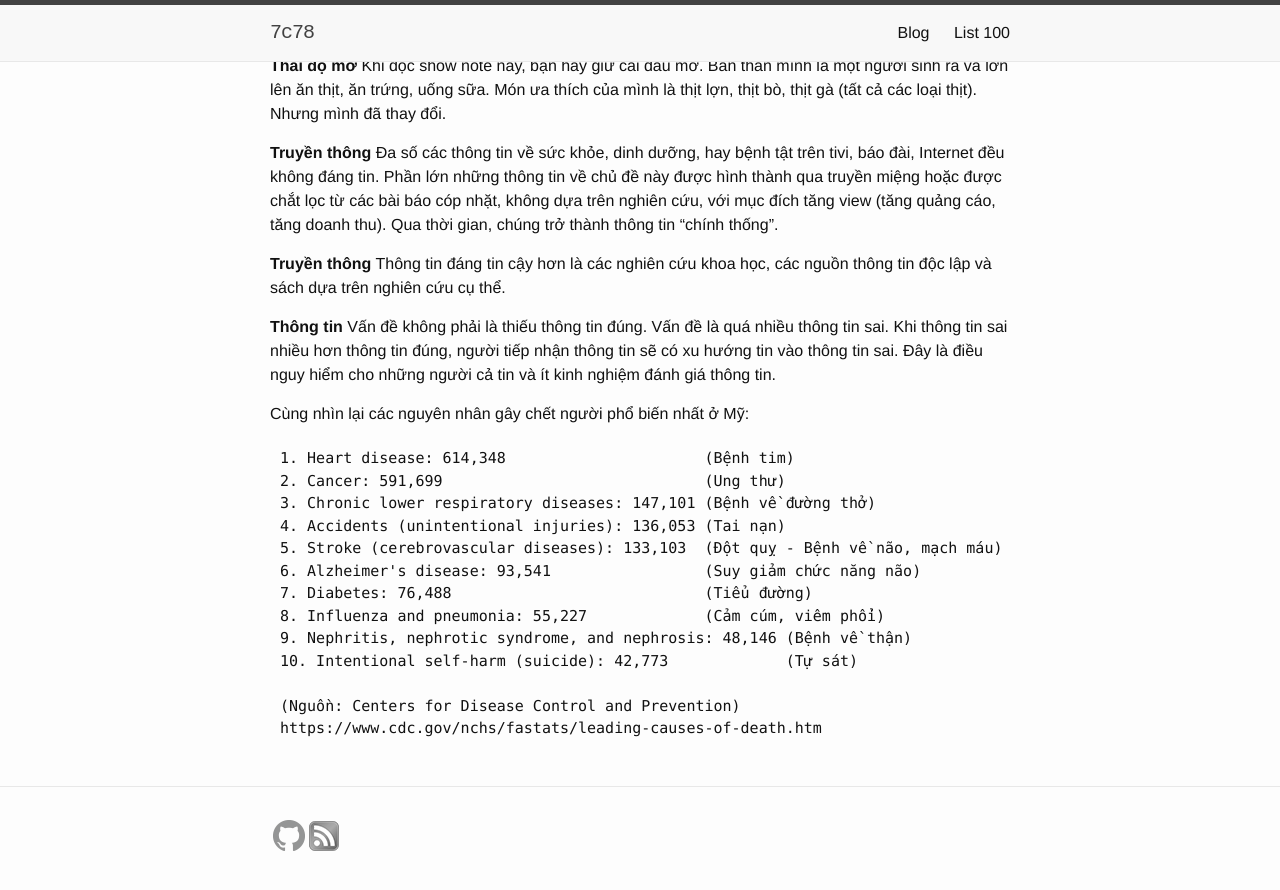
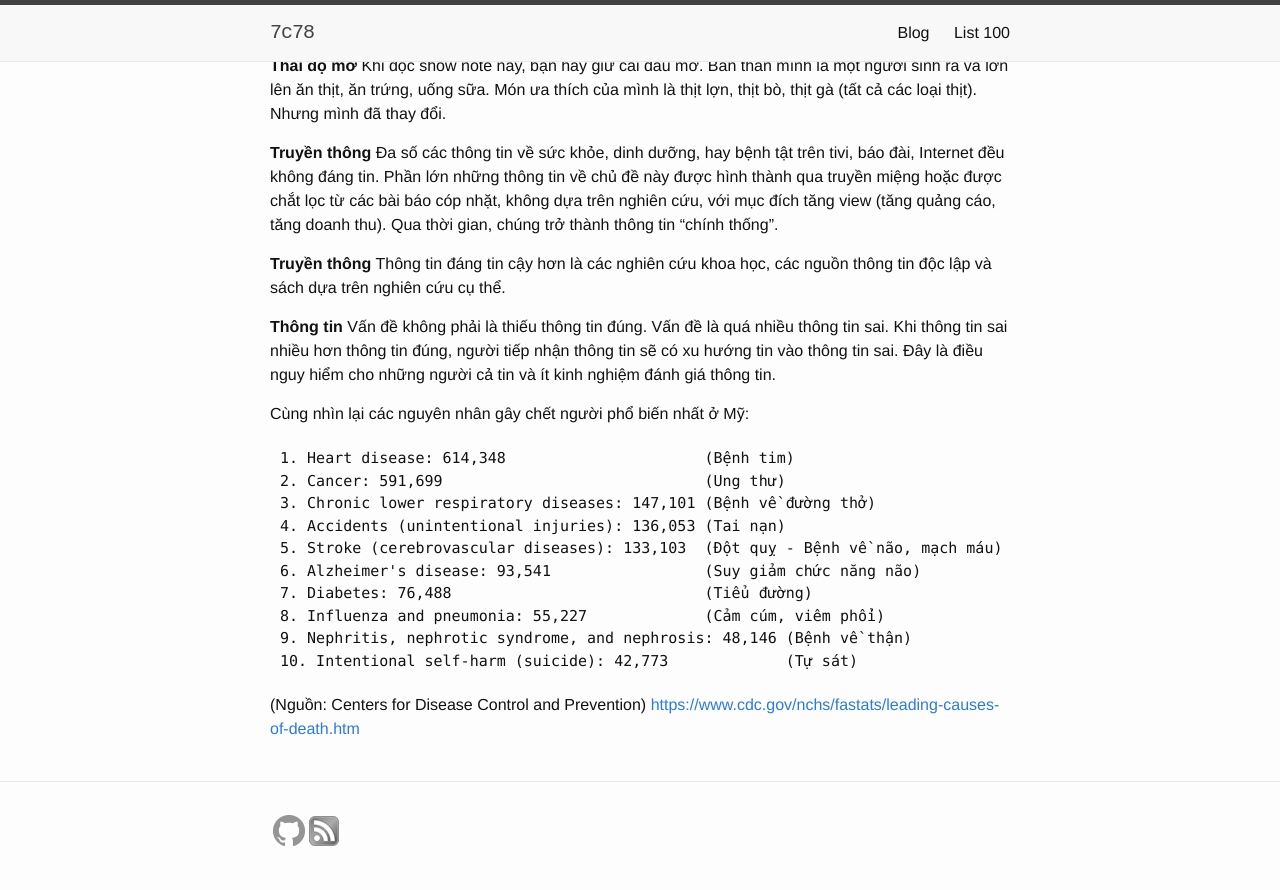
Before and after one commit to 7c78/7c78.github.io, a Jekyll site: the page built from _posts/2019-11-22-health.markdown, in a window 1280 px wide and 900 px high, scrolled down 710 px. Shown: the top 890 px of the window. Built offline with Jekyll 4.4.1, drawn with Linux system fonts in a browser that asks for light colours; our own code applies the rules of GitHub Pages for plain Markdown files; part of the change alters nothing that is shown.

```diff
--- a/_posts/2019-11-22-health.markdown
+++ b/_posts/2019-11-22-health.markdown
@@ -60,7 +60,7 @@ Cùng nhìn lại các nguyên nhân gây chết người phổ biến nhất
 8. Influenza and pneumonia: 55,227             (Cảm cúm, viêm phổi)
 9. Nephritis, nephrotic syndrome, and nephrosis: 48,146 (Bệnh về thận)
 10. Intentional self-harm (suicide): 42,773             (Tự sát)
+</pre>
 
 (Nguồn: Centers for Disease Control and Prevention)
-https://www.cdc.gov/nchs/fastats/leading-causes-of-death.htm
-</pre>
+[https://www.cdc.gov/nchs/fastats/leading-causes-of-death.htm](https://www.cdc.gov/nchs/fastats/leading-causes-of-death.htm)
```
